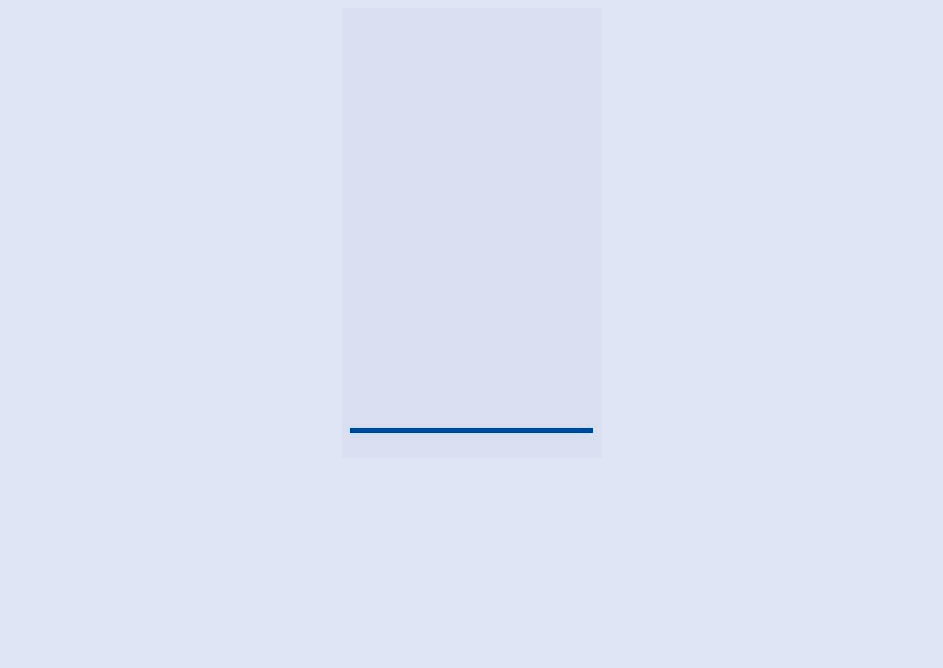
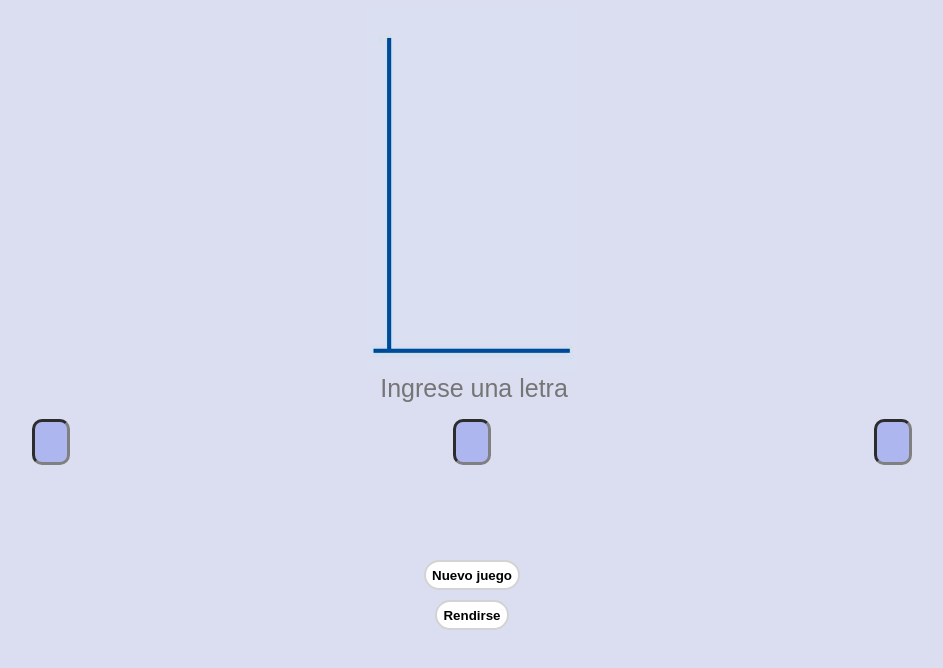
Before and after one commit to Israelote123/HangmanGame, a plain HTML site: page index.html in a window 1280 px wide. Both pictures are taken after a click on the button "Iniciar juego". Shown: the whole page, without its empty margins (168-1111 px from the left). Drawn offline with Linux system fonts and the light colour scheme.

Commit message:
creacion de funciones

```diff
--- a/app.js
+++ b/app.js
@@ -1,14 +1,84 @@
+var word = "";
+
+//Verificación de lista de palabras
+const wordsHangman = ['HTML', 'CSS', 'REACT', 'NODEJS'];
+window.localStorage.getItem('list') === null ? window.localStorage.setItem('list', JSON.stringify(wordsHangman)) : false;
+
+
+//Control del menu del juego
 let newGame = () => {
-    document.querySelector('.menu').style.display = `none`
-    document.querySelector('.game').style.display = `block`
+    document.querySelector('.menu').style.display = `none`;
+    document.querySelector('.game').style.display = `block`;
+    aleatoryWord();
 }
 
 let addNewWord = () => {
-    document.querySelector('.menu').style.display = `none`
-    document.querySelector('.newWords').style.display = `block`
+    document.querySelector('.menu').style.display = `none`;
+    document.querySelector('.newWords').style.display = `block`;
 }
 
 let cancelNewWord = () => {
-    document.querySelector('.menu').style.display = `block`
-    document.querySelector('.newWords').style.display = `none`
+    document.querySelector('.menu').style.display = `block`;
+    document.querySelector('.newWords').style.display = `none`;
 }
+
+//Elección de palabra al azar
+let aleatoryWord = () => {
+    let hangmanList = JSON.parse(window.localStorage.getItem('list'));
+    let wordIndex = Math.floor(Math.random() * hangmanList.length + 1);
+    let lengthWord = hangmanList[wordIndex].length;
+    word = hangmanList[wordIndex]
+    var divs = "";
+
+    for(let i = 0; i < lengthWord; i++){
+        divs = divs + `<div class="letters" id="letter${i}"></div>\n`;
+    }
+    document.querySelector('.container').innerHTML = divs;
+}
+
+//Input al iniciar el juego
+let gameInput = (userInput) => {
+    var keycode = userInput.keyCode;
+    let letter = userInput.value;
+    var placeLetter = 0;
+    var i = 0;
+
+    console.log(keycode)
+    if(keycode == '13'){
+        if(word.indexOf(letter,0) == -1){
+            showIncorrectLetter(letter);
+        } else {
+            while(placeLetter != -1){
+                placeLetter = word.indexOf(letter,i);
+                showLetter(placeLetter, letter);
+                i = placeLetter + 1;
+              }
+        }
+    } else {
+        isOk(userInput);
+    }
+}
+
+//Muestra las letras en su lugar
+let showLetter = (place, letter) => {
+    let element = document.getElementById(`letters${place}`);
+    element.textContent = letter;
+    element.style.borderStyle = `outset`;
+    element.style.backgroundColor = `#c6dff0`;
+}
+
+//Muestra las letras que ya usaste
+let showIncorrectLetter = (letter) => {
+    let check = document.querySelector('.fails');
+    if(check.value.indexOf(letter,0) == -1){
+        check.value = `${check.value} ${letter}`;
+    }
+}
+
+//Control de inputs
+let isOk = (data) => {
+    let x = data.validity.patternMismatch;
+    let newWord = data.value;
+    newWord = newWord.substring(0, newWord.length - 1);
+    x ? data.value = newWord : false;
+}
--- a/index.html
+++ b/index.html
@@ -19,13 +19,19 @@
         </div>
         <div class="newWords">
             <label for="agrega_palabras">Max. 8 caracteres</label>
-            <input type="text" name="agrega_palabras" id="add-new-words" placeholder="Ingrese una palabra" maxlength="8" pattern="[A-Z]{8}"/>
+            <input type="text" name="agrega_palabras" id="add-new-words" placeholder="Ingrese una palabra" maxlength="8" pattern="[A-Z]{1,8}" oninput="isOk(this);"/>
             <button class="button-new-words" id="save-word">Guardar</button>
             <button class="button-new-words" id="cancel" onclick="cancelNewWord();">Cancelar</button>
         </div>
         <div class="game">
-            <img src="./img/hangmanInitial.jpg" alt="newHangman">
+            <img class="hangman" src="./img/hangman1.jpg" alt="newHangman">
+            <input type="text" name="letra" id="hang-input" placeholder="Ingrese una letra" maxlength="1" pattern="[A-Za-z]{1}" onkeyup="gameInput(this);"/>
             <div class="container"></div>
+            <div class="fails"></div>
+            <div>
+                <button class="startGame" onclick="newGame();">Nuevo juego</button>
+                <button class="back" onclick="backToMenu();">Rendirse</button>
+            </div>
         </div>
     </main>
     <footer></footer>
--- a/style.css
+++ b/style.css
@@ -1,10 +1,14 @@
 body {
-  background-color: #e0e5f6;
+  background-color: #dbdef1;
 }
 
 img {
   display: block;
   margin: 0 auto;
+}
+
+.hangman{
+  height: 365px;
 }
 
 button {
@@ -42,8 +46,40 @@ button:active {
 #add-new-words {
     margin-top: 20px;
     margin-bottom: 20px;
-    background-color: #e0e5f6;
+    background-color: #dbdef1;
     border: none;
     outline: none;
     font-size: 25px;
 }
+
+.container {
+  display : flex;
+  justify-content: space-around;
+  align-items: center;
+  width: 100%;
+  margin-bottom: 20px;
+}
+
+.letters{
+  width: 32px;
+  height: 40px;
+  border-color: grey;
+  border-style: inset;
+  border-radius: 10px;
+  background-color: #adb6ef;
+}
+
+#hang-input {
+  margin-bottom: 15px;
+  background-color: #dbdef1;
+  text-align: center;
+  border: none;
+  outline: none;
+  font-size: 25px;
+  width: 100%;
+}
+
+.fails {
+  height: 50px;
+  margin-bottom: 25px;
+}
```
Also changed, not shown: img/hangman0.jpg (renamed from img/hangmanInitial.jpg), img/hangman1.jpg (renamed from img/hangmanOne.jpg), img/hangman2.jpg (renamed from img/hangmanTwo.jpg), img/hangman3.jpg (renamed from img/hangmanThree.jpg), img/hangman4.jpg (renamed from img/hangmanFour.jpg), img/hangman5.jpg (renamed from img/hangmanFive.jpg), img/hangman6.jpg (renamed from img/hangmanSix.jpg), img/hangman7.jpg (renamed from img/hangmanSeven.jpg), img/hangman8.jpg (renamed from img/hangmanEight.jpg), img/hangman9.jpg (renamed from img/hangmanEnd.jpg), img/logo.gif.
